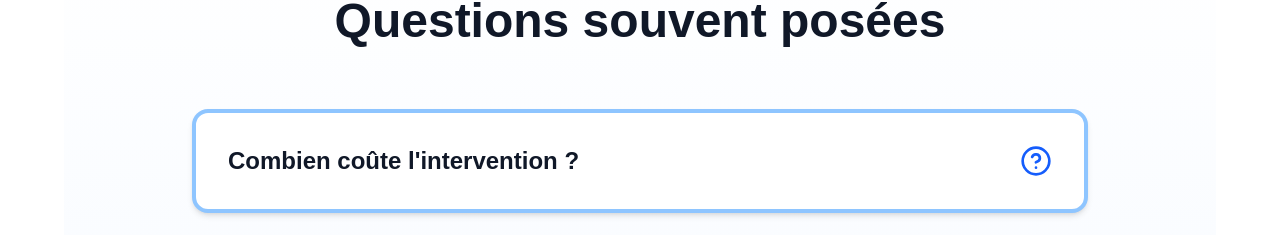
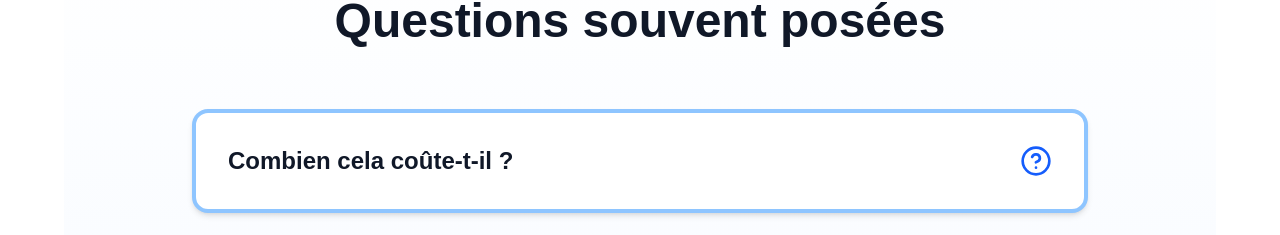
Before and after one commit to VidadTol/david_tolza_portfolio, a Next.js app: page /assistance-seniors in a window 1280 px wide. Shown: the part 3391-3626 px from the top of the page. Built offline with nearby package versions, Linux system fonts and the light colour scheme.

Commit message:
feat: Update AssistanceFAQSection for improved clarity and user engagement

```diff
--- a/components/assistance-seniors/AssistanceFAQSection.tsx
+++ b/components/assistance-seniors/AssistanceFAQSection.tsx
@@ -5,9 +5,9 @@ import { HelpCircle } from "lucide-react";
 
 const faqs: { question: string; answer: string }[] = [
   {
-    question: "Combien coûte l'intervention ?",
+    question: "Combien cela coûte-t-il ?",
     answer:
-      "Un premier contact téléphonique gratuit : Ce premier échange est essentiel. Il me permet d'identifier précisément vos problématiques et d'établir ma feuille de route. Ainsi, je prépare mon intervention en amont pour être efficace et structuré dès mon arrivée chez vous.\n\nUne tarification simple et sans surprise : Mes interventions sont facturées au temps passé, sur la base de 50 € par heure.\n\nExemples : 1h = 50 € | 1h30 = 75 € | 2h = 100 €.\n\nIl n'y a aucun frais caché ni devis complexe. Vous payez pour un résultat concret et un accompagnement personnalisé visant à vous rendre autonome avec vos outils.",
+      "Premier contact téléphonique gratuit, sans engagement.\n\nMes interventions sont facturées 50 € par heure.\n\nPas de frais caché, pas de devis complexe. Vous payez pour un résultat concret.",
   },
   {
     question: "Venez-vous à domicile ?",
@@ -45,7 +45,7 @@ function FAQItem({ question, answer }: { question: string; answer: string }) {
         className="flex items-start justify-between w-full text-left"
         onClick={() => setIsOpen(!isOpen)}
       >
-        <span className="font-bold text-2xl text-gray-900">{question}</span>
+        <span className="font-bold text-lg md:text-2xl text-gray-900">{question}</span>
         <HelpCircle
           className={`w-8 h-8 text-blue-600 flex-shrink-0 ml-4 transition-transform ${
             isOpen ? "rotate-180" : ""
```
